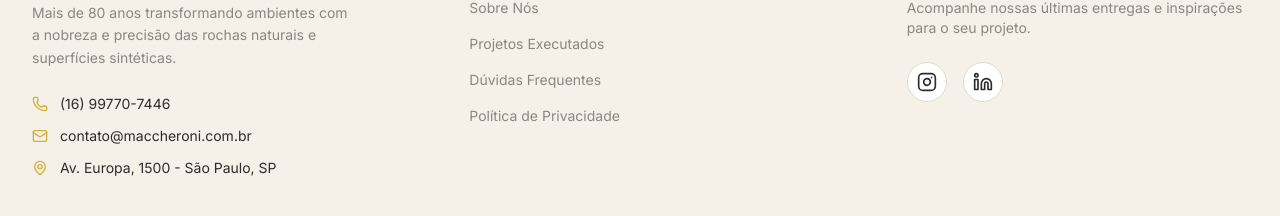
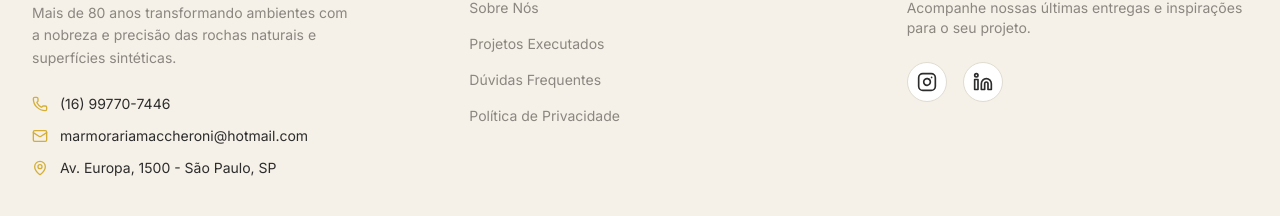
Before and after one commit to paivamacc-ctrl/marmoraria-maccheroni-landing-page-nx1y7oapd, a React (Vite) app: page / in a window 1280 px wide. Shown: the part 4767-4983 px from the top of the page. Built offline with nearby package versions, Linux system fonts and the light colour scheme; no server answers; a web font is replaced by a local one; what pocketbase would draw is missing.

Commit message:
Update footer contact email to marmorariamaccheroni@hotmail.com

```diff
--- a/src/components/Footer.tsx
+++ b/src/components/Footer.tsx
@@ -18,7 +18,12 @@ export function Footer() {
             </div>
             <div className="flex items-center gap-3">
               <Mail className="w-4 h-4 text-gold" />
-              <span>contato@maccheroni.com.br</span>
+              <a
+                href="mailto:marmorariamaccheroni@hotmail.com"
+                className="hover:text-gold transition-colors"
+              >
+                marmorariamaccheroni@hotmail.com
+              </a>
             </div>
             <div className="flex items-center gap-3">
               <MapPin className="w-4 h-4 text-gold" />
--- a/src/lib/pocketbase/schema.json
+++ b/src/lib/pocketbase/schema.json
@@ -1,5 +1,5 @@
 {
-  "generatedAt": "2026-05-08T01:27:12.375Z",
+  "generatedAt": "2026-05-08T01:29:20.431Z",
   "collections": [
     {
       "name": "users",
```
Also changed, not shown: .skip.config.json.
